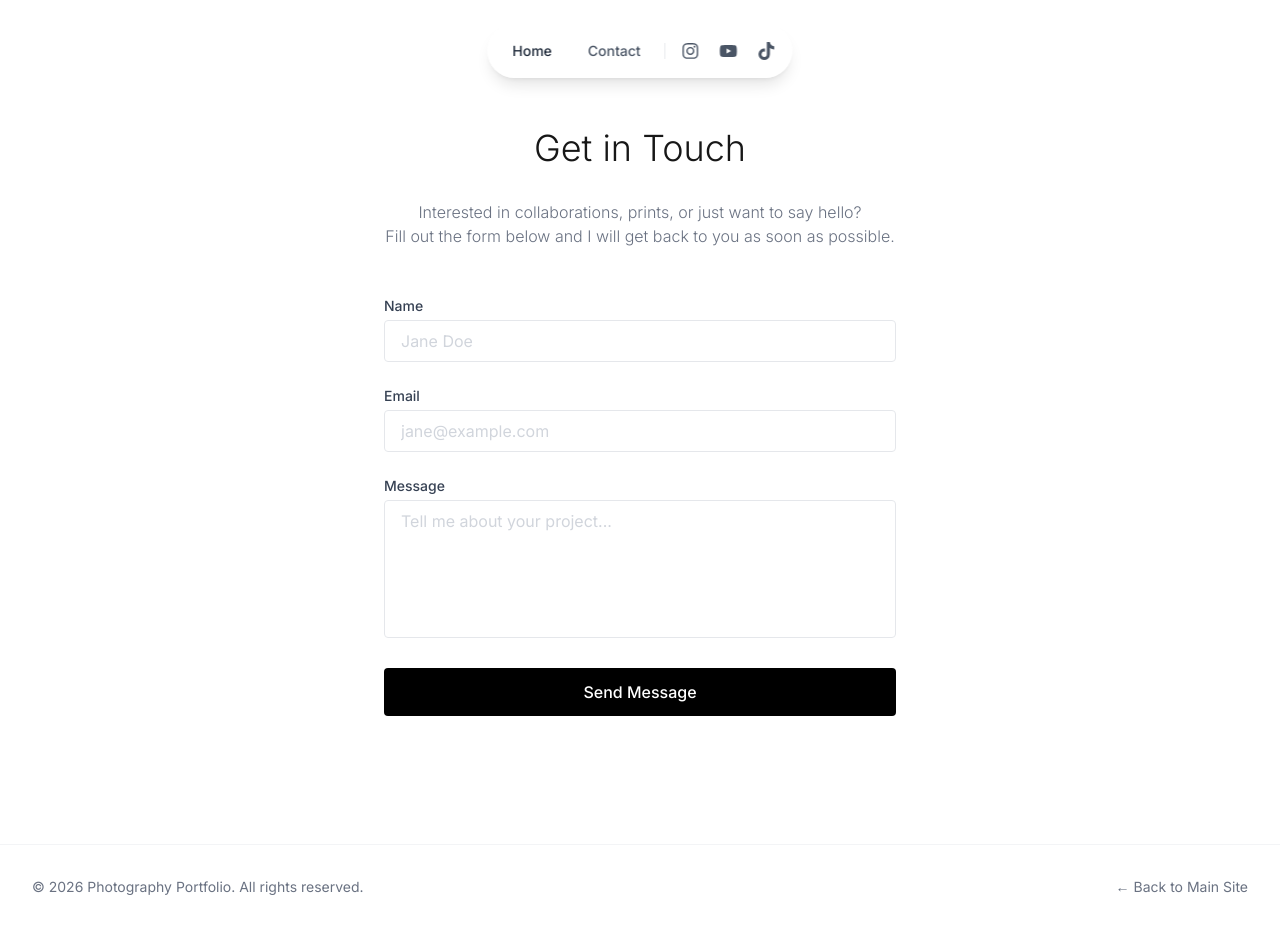
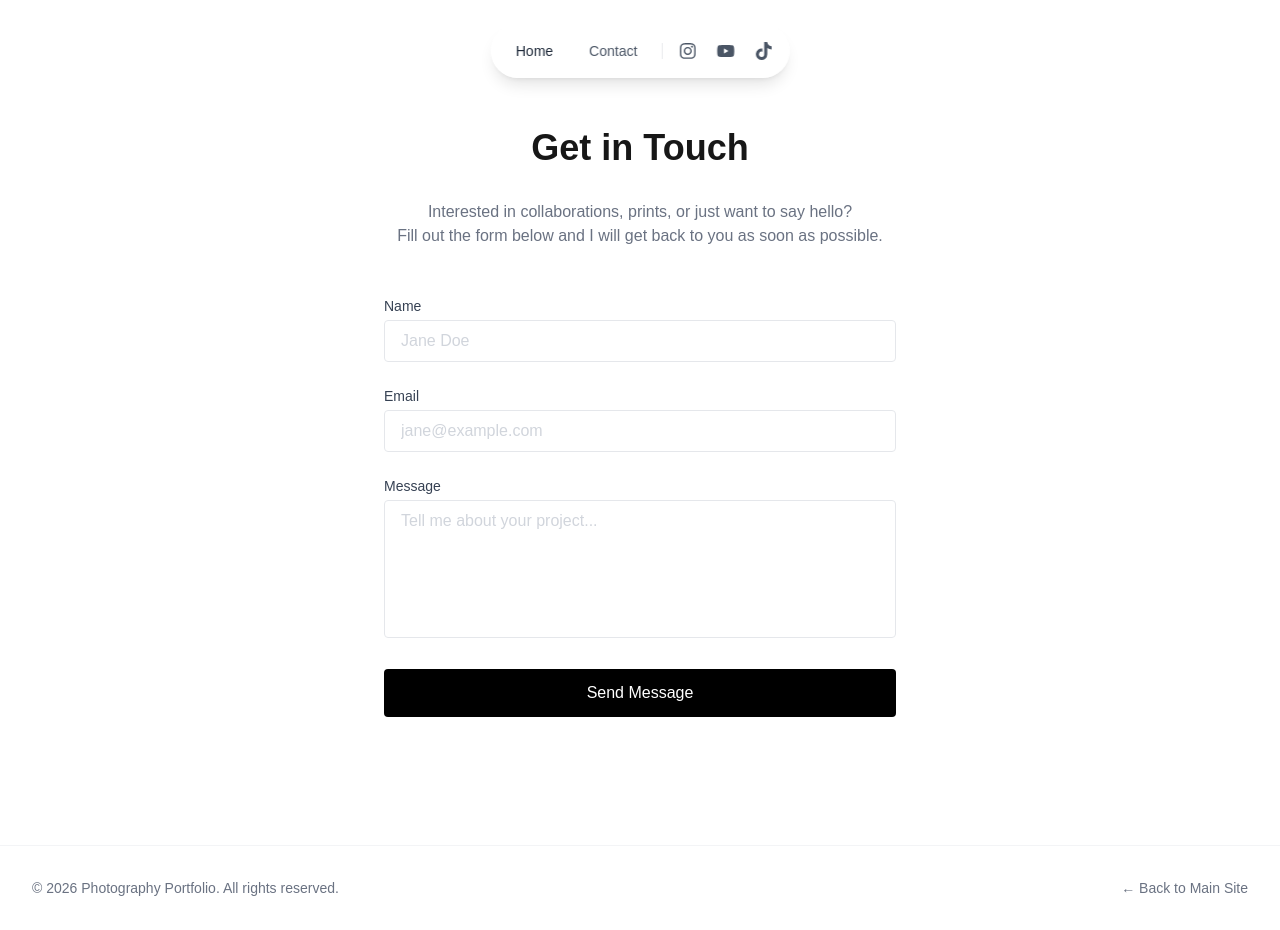
Before and after one commit to sandaruk93/photography-portfolio, a Next.js app: page /contact in a window 1280 px wide. Built offline with nearby package versions, Linux system fonts and the light colour scheme; no server answers.

Commit message:
Update typography and add Google Analytics

```diff
--- a/package.json
+++ b/package.json
@@ -9,6 +9,7 @@
     "lint": "eslint"
   },
   "dependencies": {
+    "@next/third-parties": "^16.1.1",
     "@tanstack/react-query": "^5.90.16",
     "cloudinary": "^2.8.0",
     "next": "16.1.1",
--- a/src/app/contact/page.tsx
+++ b/src/app/contact/page.tsx
@@ -9,7 +9,7 @@ export const metadata: Metadata = {
 export default function Contact() {
     return (
         <div className="max-w-2xl mx-auto py-12 animate-fade-in-up">
-            <h1 className="text-4xl font-light text-center mb-8 dark:text-white">Get in Touch</h1>
+            <h1 className="text-4xl font-bold text-center mb-8 dark:text-white">Get in Touch</h1>
             <p className="text-gray-500 dark:text-gray-400 text-center mb-12 font-light">
                 Interested in collaborations, prints, or just want to say hello? <br className="hidden sm:block" />
                 Fill out the form below and I will get back to you as soon as possible.
--- a/src/app/layout.tsx
+++ b/src/app/layout.tsx
@@ -1,11 +1,8 @@
 import type { Metadata } from "next";
-import { Inter } from "next/font/google";
 import "./globals.css";
 import Providers from "./providers";
 import Header from "@/components/Layout/Header";
 import Footer from "@/components/Layout/Footer";
-
-const inter = Inter({ subsets: ["latin"] });
 
 export const metadata: Metadata = {
   title: {
@@ -44,6 +41,10 @@ export const metadata: Metadata = {
   },
 };
 
+import { GoogleAnalytics } from '@next/third-parties/google';
+
+
+
 export default function RootLayout({
   children,
 }: Readonly<{
@@ -51,7 +52,7 @@ export default function RootLayout({
 }>) {
   return (
     <html lang="en" className="scroll-smooth">
-      <body className={`${inter.className} antialiased min-h-screen flex flex-col bg-white text-black dark:bg-black dark:text-white transition-colors duration-300`}>
+      <body className={`font-sans antialiased min-h-screen flex flex-col bg-white text-black dark:bg-black dark:text-white transition-colors duration-300`}>
         <Providers>
           <Header />
           <main className="flex-grow pt-20 px-4 sm:px-6 lg:px-8 max-w-[1920px] mx-auto w-full">
@@ -59,6 +60,7 @@ export default function RootLayout({
           </main>
           <Footer />
         </Providers>
+        <GoogleAnalytics gaId={process.env.NEXT_PUBLIC_GA_ID || ''} />
       </body>
     </html>
   );
--- a/src/app/page.tsx
+++ b/src/app/page.tsx
@@ -9,7 +9,7 @@ export default async function Home() {
   return (
     <>
       <div className="mb-12 animate-fade-in-up">
-        <h1 className="text-4xl font-light tracking-tight text-gray-900 dark:text-gray-100 mb-4">Sandaru Suranjaya Photography</h1>
+        <h1 className="text-4xl font-bold tracking-tight text-gray-900 dark:text-gray-100 mb-4">Sandaru Suranjaya Photography</h1>
         <p className="text-gray-500 dark:text-gray-400 font-light max-w-lg">
           A visual journal of places, faces, and moments frozen in time.
         </p>
```
Also changed, not shown: 1 other file (tests, documents, lock files or other folders).
